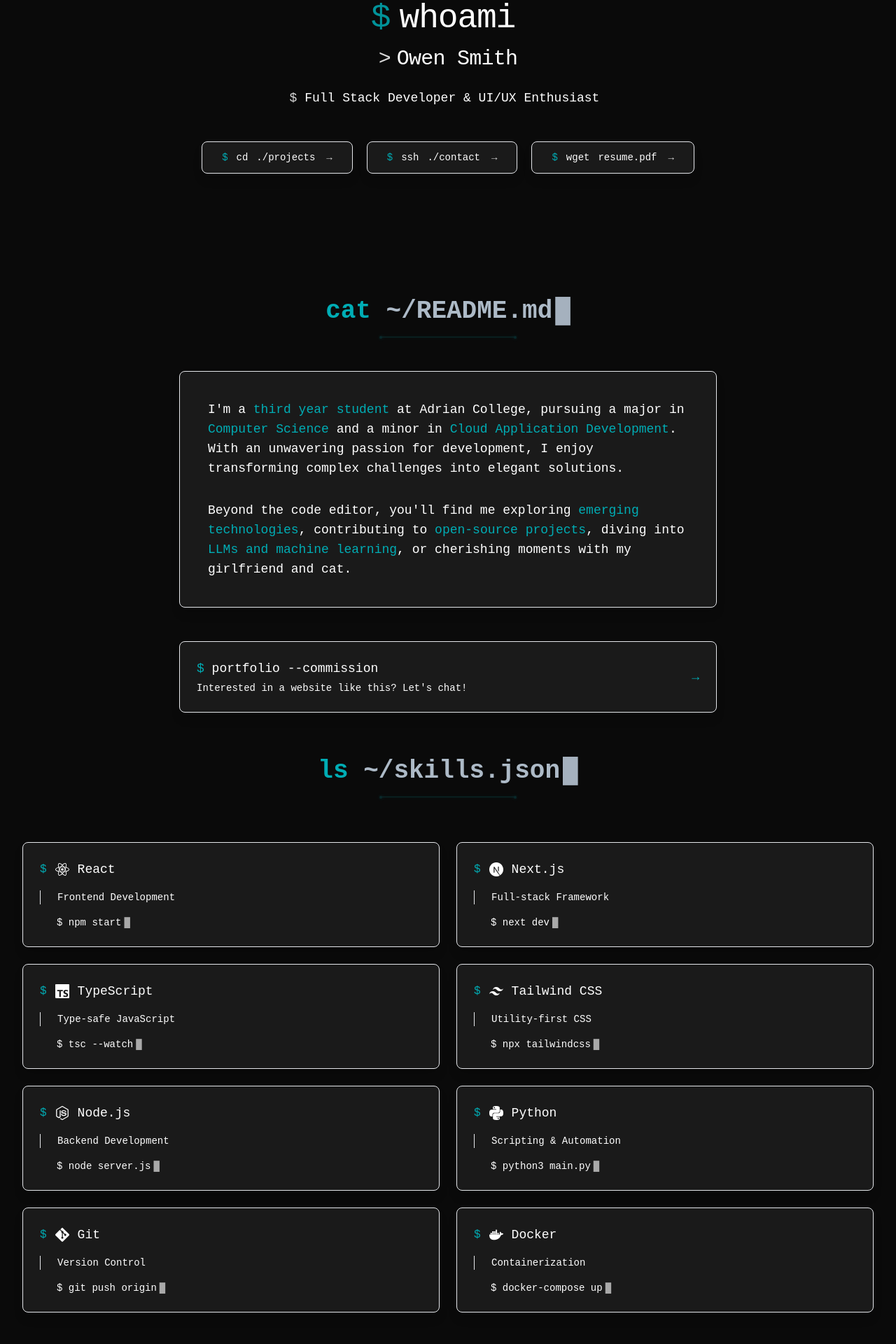
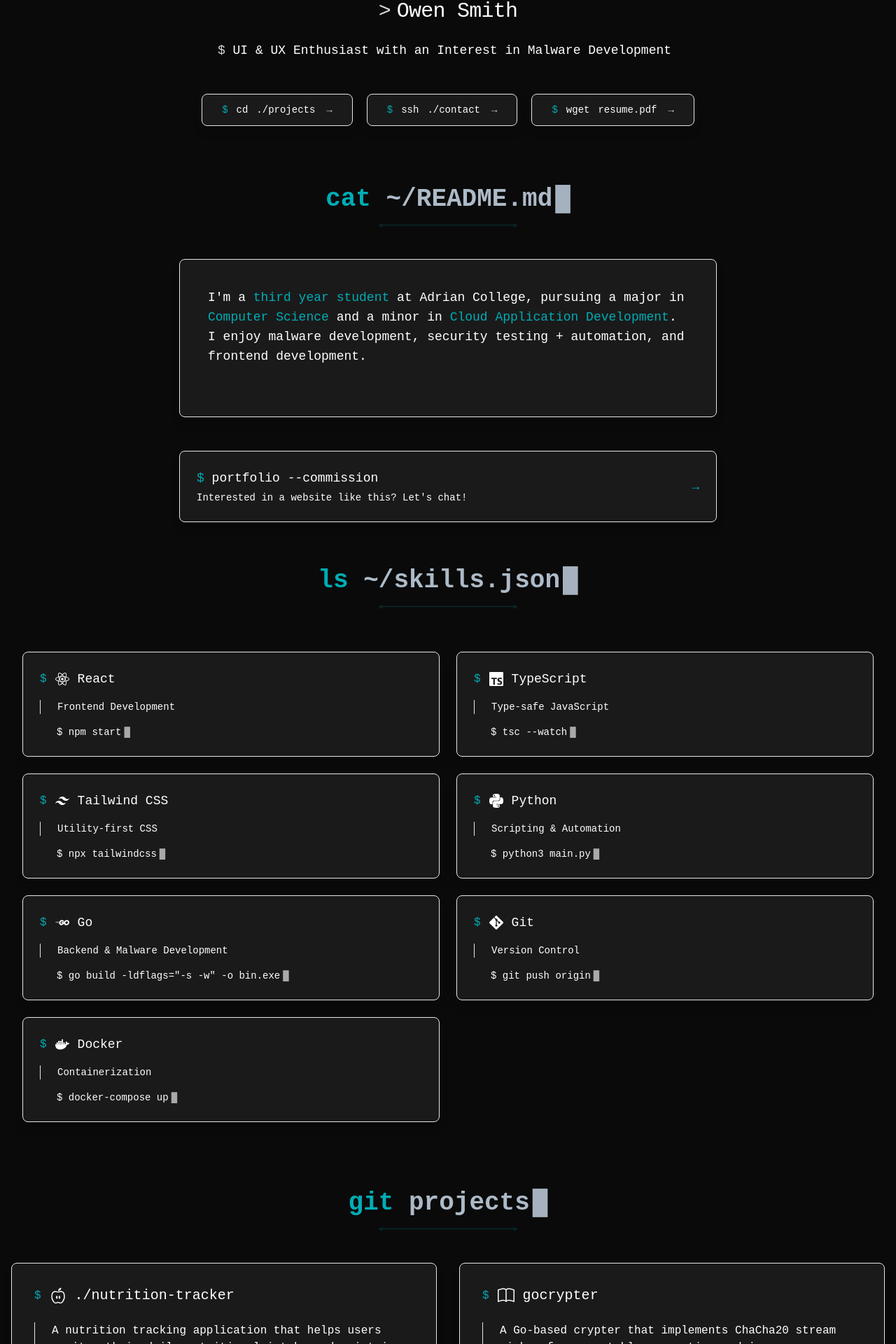
Before and after one commit to carved4/portfolio, a Next.js app: page / in a window 1280 px wide. Shown: the part 215-2135 px from the top of the page at 70% size. Built offline with nearby package versions, Linux system fonts and the light colour scheme.

Commit message:
ui update

```diff
--- a/src/components/About.tsx
+++ b/src/components/About.tsx
@@ -70,24 +70,7 @@
               I'm a <span className="text-primary hover:underline decoration-primary/30 transition-all duration-200">third year student</span> at Adrian College,
               pursuing a major in <span className="text-primary hover:underline decoration-primary/30 transition-all duration-200">Computer Science</span> and
               a minor in <span className="text-primary hover:underline decoration-primary/30 transition-all duration-200">Cloud Application Development</span>.
-              With an unwavering passion for development, I enjoy transforming complex
-              challenges into elegant solutions.
-            </p>
-
-            <p className="text-text/90 text-base sm:text-lg font-code leading-loose">
-              Beyond the code editor, you'll find me exploring{' '}
-              <span className="text-primary hover:underline decoration-primary/30 transition-all duration-200">
-                emerging technologies
-              </span>,
-              contributing to{' '}
-              <span className="text-primary hover:underline decoration-primary/30 transition-all duration-200">
-                open-source projects
-              </span>,
-              diving into{' '}
-              <span className="text-primary hover:underline decoration-primary/30 transition-all duration-200">
-                LLMs and machine learning
-              </span>,
-              or cherishing moments with my girlfriend and cat.
+              I enjoy malware development, security testing + automation, and frontend development.
             </p>
           </motion.div>
 
--- a/src/components/Hero.tsx
+++ b/src/components/Hero.tsx
@@ -279,7 +279,7 @@
   return (
     <section
       id="home"
-      className="min-h-[80vh] flex items-center justify-center relative overflow-hidden bg-background"
+      className="min-h-[60vh] flex items-center justify-center relative overflow-hidden bg-background pt-16 pb-10"
       ref={containerRef}
       style={{ opacity: 0 }}
     >
@@ -324,7 +324,7 @@
               animate={{ opacity: 1 }}
               transition={{ delay: 0.8, duration: 0.5 }}
             >
-              Full Stack Developer & UI/UX Enthusiast
+              UI & UX Enthusiast with an Interest in Malware Development
             </motion.span>
             <motion.span
               className="inline-block w-[2px] h-[14px] bg-text/50 ml-2 align-middle"
--- a/src/components/Projects.tsx
+++ b/src/components/Projects.tsx
@@ -16,6 +16,14 @@
     github: 'https://github.com/carved4/nutrihelper',
     live: 'https://nutrihelp.lol',
     icon: IoNutritionOutline,
+  },
+  {
+    title: 'gocrypter',
+    description: 'A Go-based crypter that implements ChaCha20 stream cipher for executable encryption and in-memory execution with go-memexec, designed for security testing and red team operations.',
+    tech: ['Go', 'ChaCha20', 'Memory Execution', 'Malware Development'],
+    github: 'https://github.com/carved4/gocrypter',
+    live: 'https://github.com/carved4/gocrypter/blob/main/README.md',
+    icon: BsBook, // Using the book icon as a placeholder
   },
   {
     title: 'convert.sh',
--- a/src/components/Skills.tsx
+++ b/src/components/Skills.tsx
@@ -3,23 +3,21 @@
 import { motion } from 'framer-motion'
 import {
   SiReact,
-  SiNextdotjs,
   SiTypescript,
   SiTailwindcss,
-  SiNodedotjs,
   SiPython,
   SiGit,
-  SiDocker
+  SiDocker,
+  SiGo
 } from 'react-icons/si'
 import { useTheme } from '../context/ThemeContext'
 
 const skills = [
   { name: 'React', icon: SiReact, description: 'Frontend Development', command: 'npm start' },
-  { name: 'Next.js', icon: SiNextdotjs, description: 'Full-stack Framework', command: 'next dev' },
   { name: 'TypeScript', icon: SiTypescript, description: 'Type-safe JavaScript', command: 'tsc --watch' },
   { name: 'Tailwind CSS', icon: SiTailwindcss, description: 'Utility-first CSS', command: 'npx tailwindcss' },
-  { name: 'Node.js', icon: SiNodedotjs, description: 'Backend Development', command: 'node server.js' },
   { name: 'Python', icon: SiPython, description: 'Scripting & Automation', command: 'python3 main.py' },
+  { name: 'Go', icon: SiGo, description: 'Backend & Malware Development', command: 'go build -ldflags="-s -w" -o bin.exe' },
   { name: 'Git', icon: SiGit, description: 'Version Control', command: 'git push origin' },
   { name: 'Docker', icon: SiDocker, description: 'Containerization', command: 'docker-compose up' },
 ]
```
